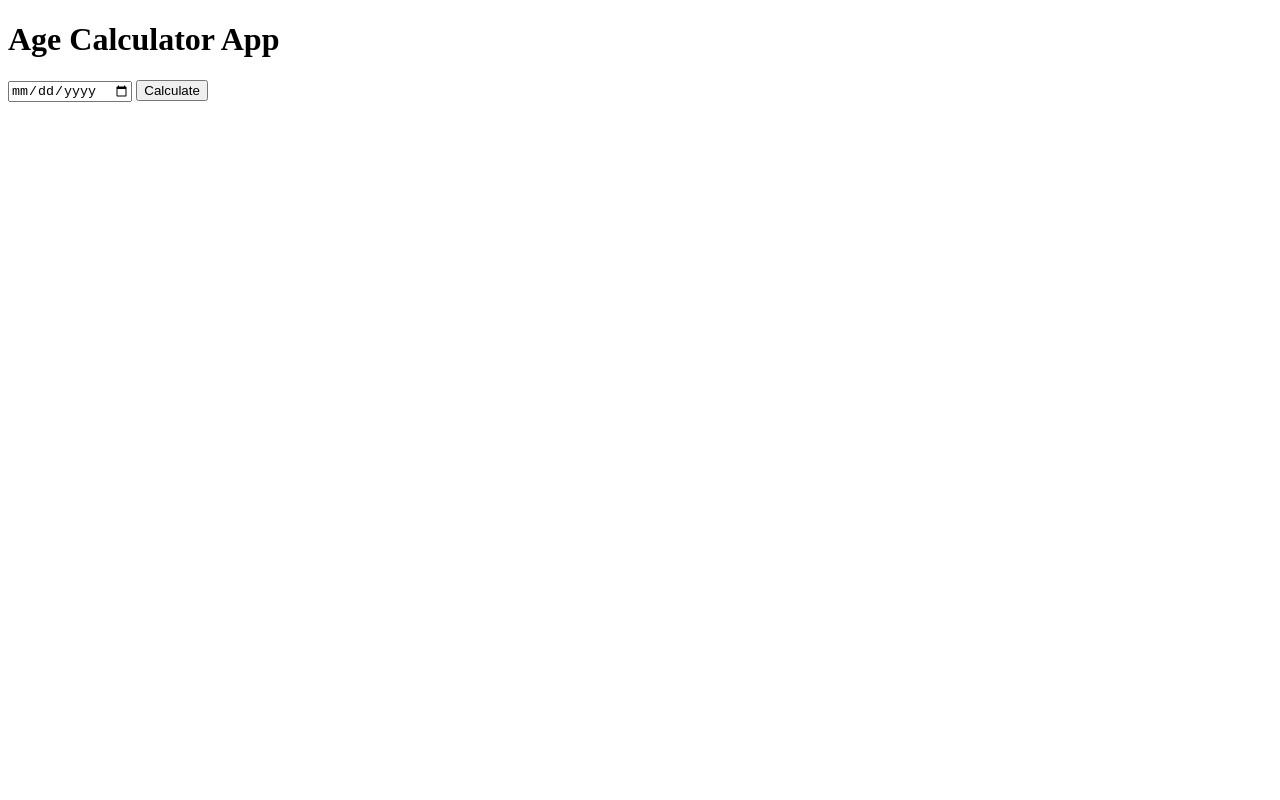
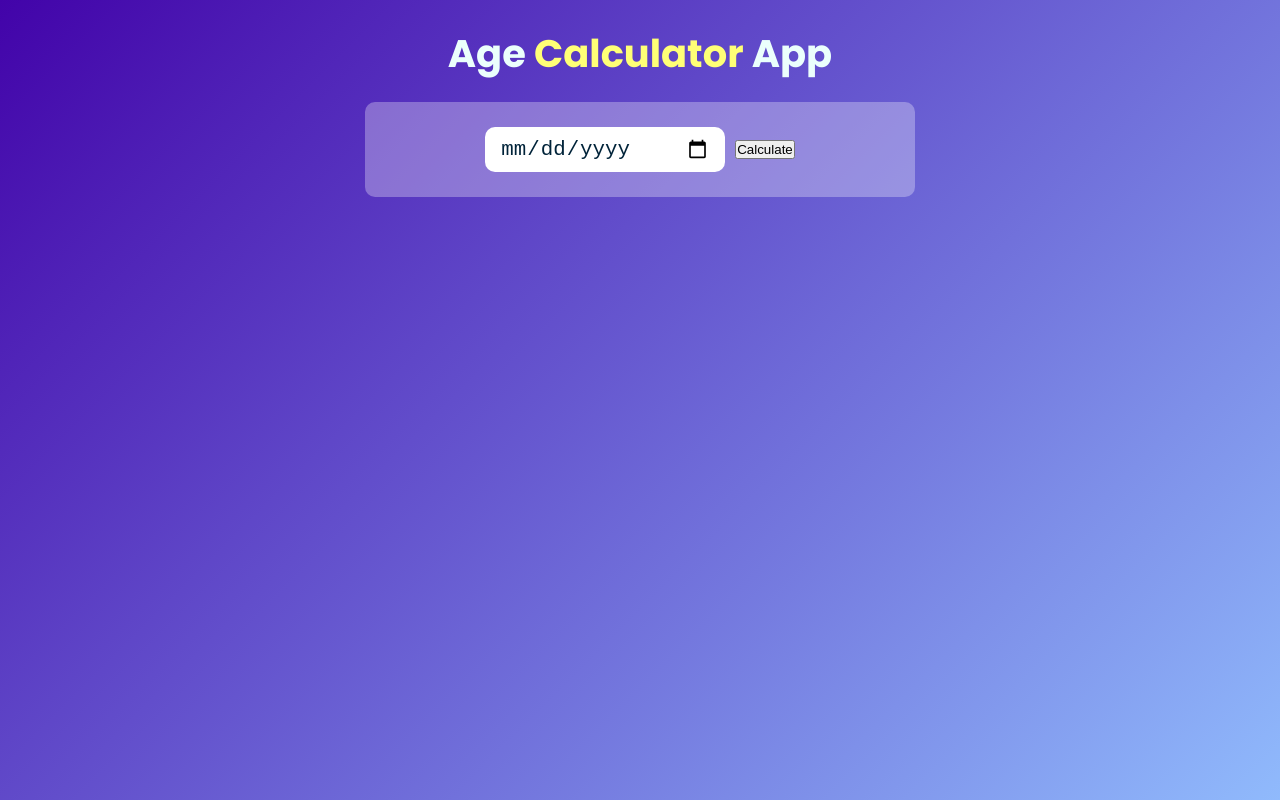
Before and after one commit to tonmoy3673/Age-Calculator-App, a plain HTML site: page index.html in a window 1280 px wide. Drawn offline with Linux system fonts and the light colour scheme.

Commit message:
:design input section

```diff
--- a/index.html
+++ b/index.html
@@ -13,9 +13,10 @@
 <body>
     <!-- ============ main container ======== -->
     <main class="main-container">
-        <!-- =============== title text -============== -->
-        <header>
-            <h1 class="title-text"><span class="title">Age</span> Calculator App</h1>
+       <div class="container">
+         <!-- =============== title text -============== -->
+         <header>
+            <h1 class="title-text"><span class="title">Age</span> Calculator <span class="title">App</span></h1>
         </header>
         <!-- ============ input part =========== -->
          <section id="input-container">
@@ -24,9 +25,11 @@
             <!-- ========== Calculate Button ============ -->
             <button>Calculate</button>
 
-            <!-- ============ result text ========== -->
-             <p id="result"></p>
+
          </section>
+         <!-- ============ result text ========== -->
+         <p id="result"></p>
+       </div>
     </main>
 
     <script src="app.js"></script>
--- a/style.css
+++ b/style.css
@@ -0,0 +1,47 @@
+*{
+    padding: 0;
+    margin: 0;
+    box-sizing: border-box;
+}
+.main-container{
+    width: 100%;
+    height: 100vh;
+    background: linear-gradient(135deg, #4203a9, #90bafc);
+    font-family: "Poppins", sans-serif;
+}
+.container{
+    padding: 20px 0;
+    margin: 0 auto;
+    width: 100%;
+    max-width: 550px;
+}
+.title-text{
+    text-align: center;
+    padding: 5px 0;
+    color: #ffff76;
+    font-size:2.4rem ;
+}
+.title{
+    color:#ebfffc ;
+}
+#input-container{
+    display: flex;
+    margin-top: 15px;
+    gap: 10px;
+    background: rgba(255,255,255,0.3);
+    align-items: center;
+    justify-content: center;
+    padding:25px 30px ;
+    border-radius: 10px;
+
+}
+
+#date{
+    padding: 10px 15px;
+    font-size: 1.3rem;
+    border-radius: 10px;
+    border: 0;
+    outline: 0;
+    width: 240px;
+    color:#002339 ;
+}
```
